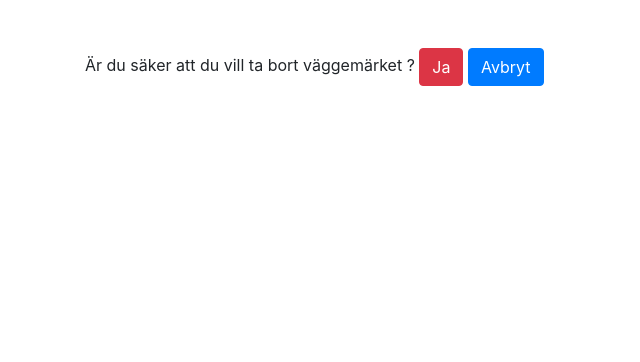
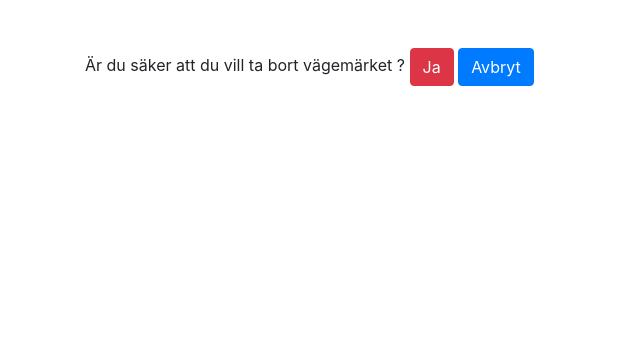
Before and after one commit to Khaled-AlAsadi/DriveTrainer, a Django app: page /47/delete/ in a window 1280 px wide. Shown: the part 58-420 px from the top of the page, without its empty margins (0-640 px from the left). Run offline with Django 4.2, Linux system fonts and the light colour scheme; a user stored in the database is signed in; data comes from the database, SQL or seed files in the repository.

Commit message:
Correct text

```diff
--- a/templates/delete_roadsign_view.html
+++ b/templates/delete_roadsign_view.html
@@ -4,7 +4,7 @@
 {% block content %}
     <form class="delete-roadsign-form" method="POST">
         {% csrf_token %}
-        Är du säker att du vill ta bort väggemärket ?
+        Är du säker att du vill ta bort vägemärket ?
         <input type="submit" class="btn btn-danger" value="Ja" />
         {% if PAGENUMBER is None %}
             <a class="btn btn-primary" href="/road_signs" aria-label="Avbryt">Avbryt</a>
```
